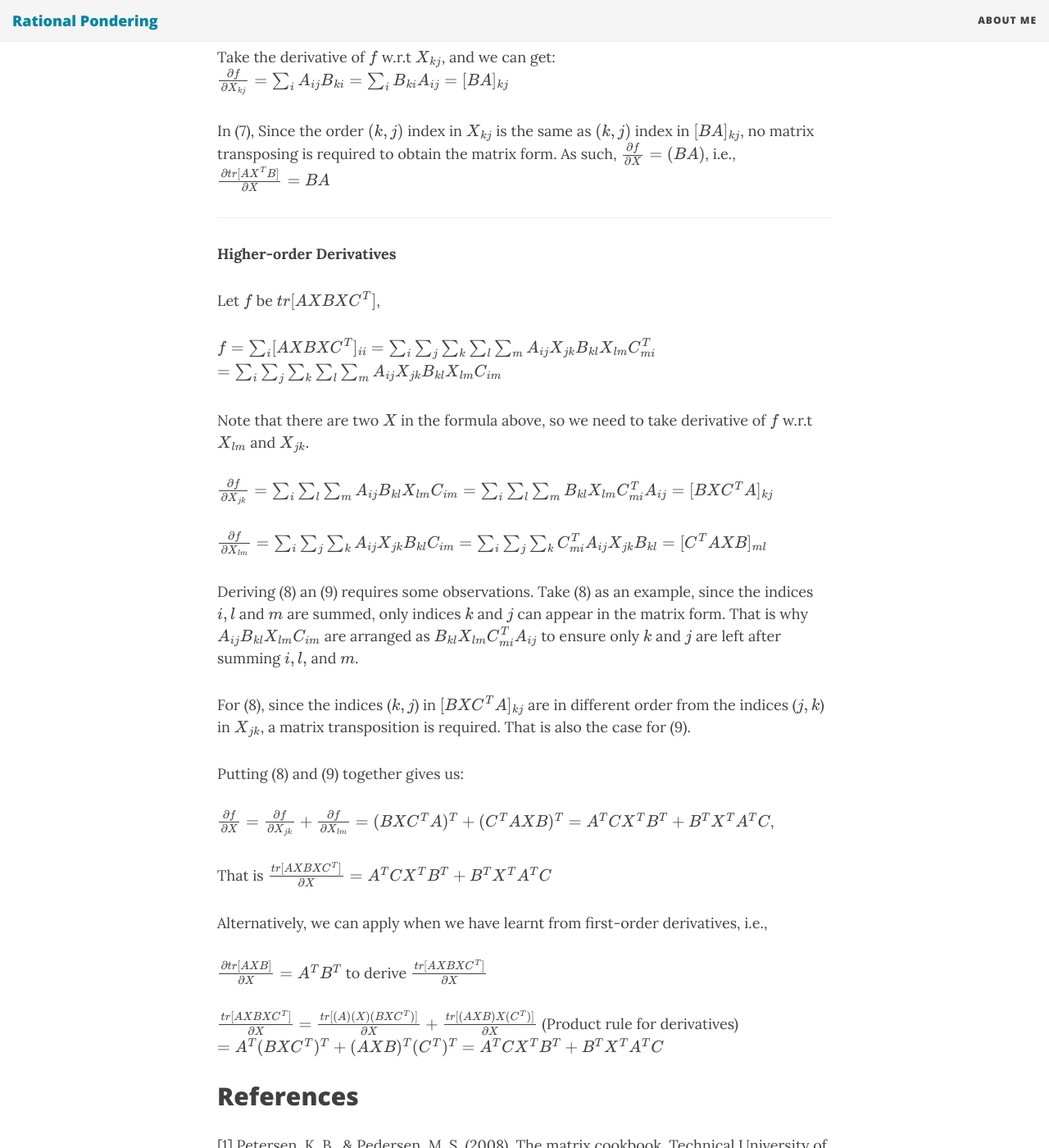
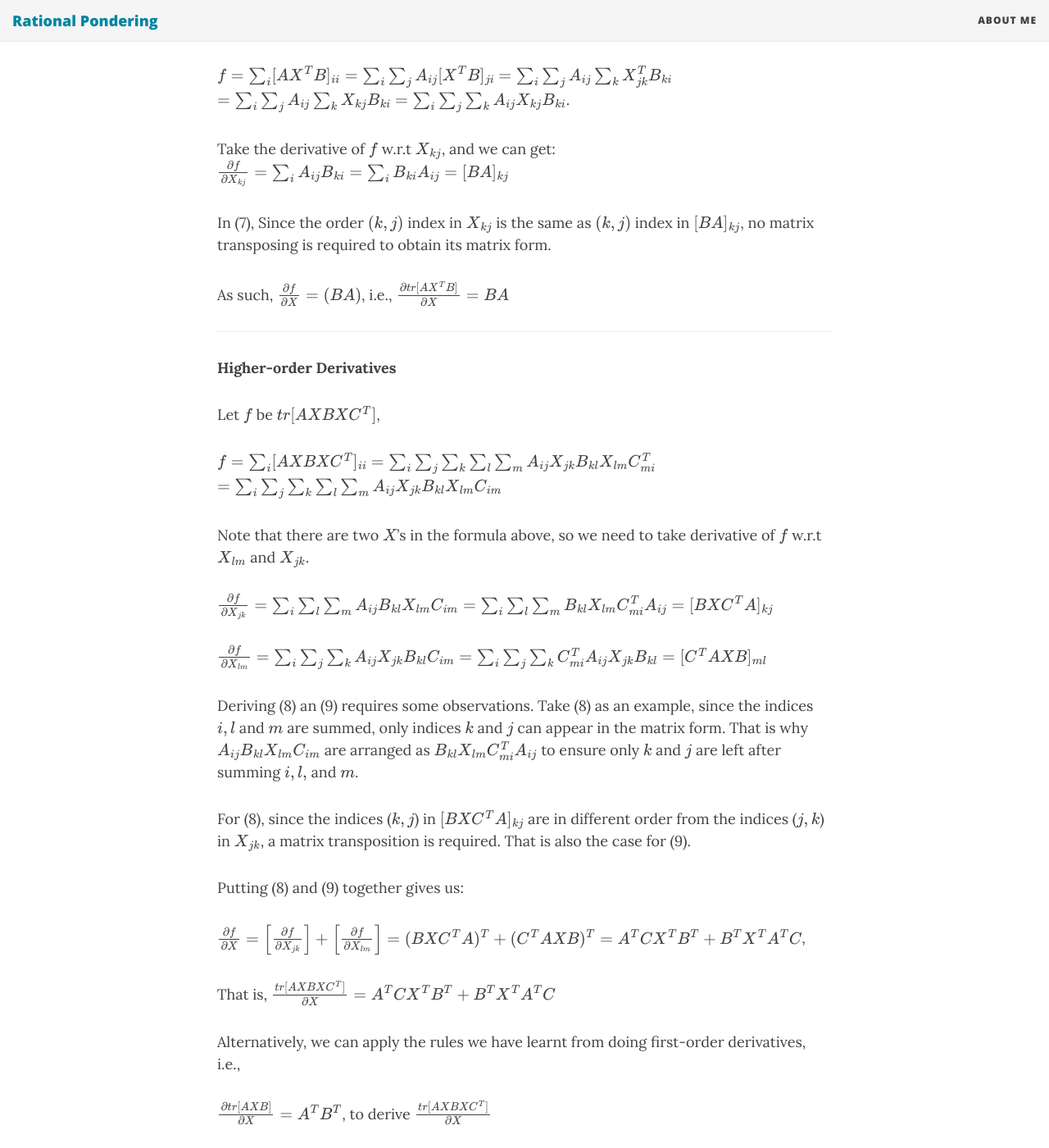
Before and after one commit to const-yield/const-yield.github.io, a Jekyll site: the page built from _posts/2017-09-30-Notes-on-matrix-differentiation.md, in a window 1280 px wide and 1400 px high, scrolled down 2482 px. Shown: the whole window at 82% size. Built offline with Jekyll 4.4.1, drawn with Linux system fonts in a browser that asks for light colours; nearby versions of some CDN libraries; formulas are drawn with MathJax 3; some of the changed text lies outside the part shown.

Commit message:
Update 2017-09-30-Notes-on-matrix-differentiation.md
minor updates.

```diff
--- a/_posts/2017-09-30-Notes-on-matrix-differentiation.md
+++ b/_posts/2017-09-30-Notes-on-matrix-differentiation.md
@@ -29,7 +32,9 @@
   \end{array} }
   \right] \in R^{M \times N} $$
 
- - Differentiating a function matrix regarding a scalar
+----------
+__Differentiating a function matrix regarding a scalar__
+
 When $X_{ij}$ is a function of a scalar variable $x$, the derivative of $X$
 w.r.t. $x$ is defined as the matrix of each element $X_{ij}$ differentiated w.r.t $x$, namely
  $$
@@ -87,7 +91,7 @@
 Take the derivative of $f$ w.r.t $X_{jk}$, and we can get:
 $\frac{\partial f}{\partial X_{jk}} = \sum_i A_{ij} B_{ki} = \sum_i B_{ki} A_{ij}  = [BA]_{kj} \tag{6}$
 
-In (6), as the order $(j,k)$ index in $X_{jk}$ is different from the $(k,j)$ index in $[BA]_{kj}$, we have to transpose the results in (6) to obtain the matrix form.
+In (6), as the order $(j,k)$ index in $X_{jk}$ is different from the $(k,j)$ index in $[BA]_{kj}$, we have to transpose the results in (6) to obtain its matrix form.
 
 This gives us:
 $\frac{\partial f}{\partial X} = (BA)^{T} = A^TB^T$, i.e., $\frac{\partial tr[AXB]}{\partial X} = A^TB^T$
@@ -102,9 +106,9 @@
 Take the derivative of $f$ w.r.t $X_{kj}$, and we can get:
 $\frac{\partial f}{\partial X_{kj}} = \sum_i A_{ij} B_{ki} = \sum_i B_{ki} A_{ij}  = [BA]_{kj} \tag{7}$
 
-In (7), Since the order $(k,j)$ index in $X_{kj}$ is the same as  $(k,j)$ index in $[BA]_{kj}$, no matrix transposing is required to obtain the matrix form.
-As such,
-$\frac{\partial f}{\partial X} = (BA)$, i.e., $\frac{\partial tr[AX^TB]}{\partial X} = BA$
+In (7), Since the order $(k,j)$ index in $X_{kj}$ is the same as  $(k,j)$ index in $[BA]_{kj}$, no matrix transposing is required to obtain its matrix form.
+
+As such, $\frac{\partial f}{\partial X} = (BA)$, i.e., $\frac{\partial tr[AX^TB]}{\partial X} = BA$
 
 
 ----------
@@ -116,7 +120,7 @@
 $$= \sum_i \sum_j \sum_k \sum_l \sum_m A_{ij}X_{jk}B_{kl}X_{lm} C^{T}_{mi}$$
 $$= \sum_i \sum_j \sum_k \sum_l \sum_m A_{ij}X_{jk}B_{kl}X_{lm} C_{im} $$
 
-Note that there are two $X$ in the formula above, so we need to take derivative of $f$ w.r.t $X_{lm}$ and $X_{jk}$.
+Note that there are two $X$'s in the formula above, so we need to take derivative of $f$ w.r.t $X_{lm}$ and $X_{jk}$.
 
 $\frac{\partial f}{\partial X_{jk}}
 = \sum_i \sum_l \sum_m A_{ij}B_{kl}X_{lm}C_{im}
@@ -135,15 +139,15 @@
 Putting (8) and (9) together gives us:
 
 $\frac{\partial f}{\partial X}
-=  \frac{\partial f}{\partial X_{jk}}  + \frac{\partial f}{\partial X_{lm}}
+=  \left[ \frac{\partial f}{\partial X_{jk}} \right] + \left[ \frac{\partial f}{\partial X_{lm}} \right]
 = (BXC^TA)^T + (C^TAXB)^T
 = A^TCX^TB^T + B^TX^TA^TC $,
 
-That is $\frac{tr[AXBXC^T]}{\partial X} = A^TCX^TB^T + B^TX^TA^TC $
+That is, $\frac{tr[AXBXC^T]}{\partial X} = A^TCX^TB^T + B^TX^TA^TC $
 
-Alternatively, we can apply when we have learnt from first-order derivatives, i.e.,
+Alternatively, we can apply the rules we have learnt from doing first-order derivatives, i.e.,
 
-$\frac{\partial tr[AXB]}{\partial X} = A^TB^T$ to derive $\frac{tr[AXBXC^T]}{\partial X}$
+$\frac{\partial tr[AXB]}{\partial X} = A^TB^T$, to derive $\frac{tr[AXBXC^T]}{\partial X}$
 
 $$\frac{tr[AXBXC^T]}{\partial X} \\ $$
 $$=\frac{tr[(A)(X)(BXC^T)]}{\partial X}+\frac{tr[(AXB)X(C^T)]}{\partial X}$$ (Product rule for derivatives)
```
Also changed, not shown: other parts of _posts/2017-09-30-Notes-on-matrix-differentiation.md (+7 -5 lines).
